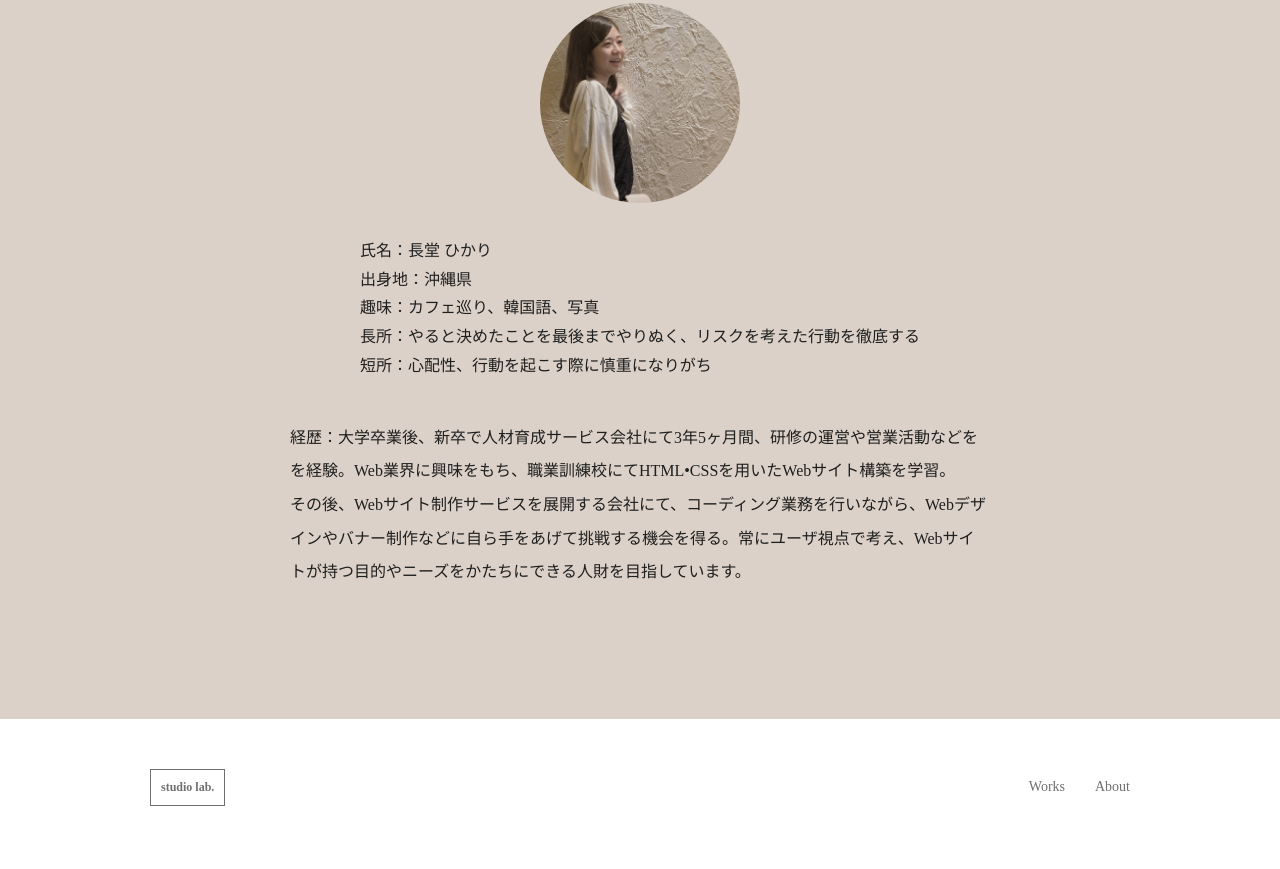
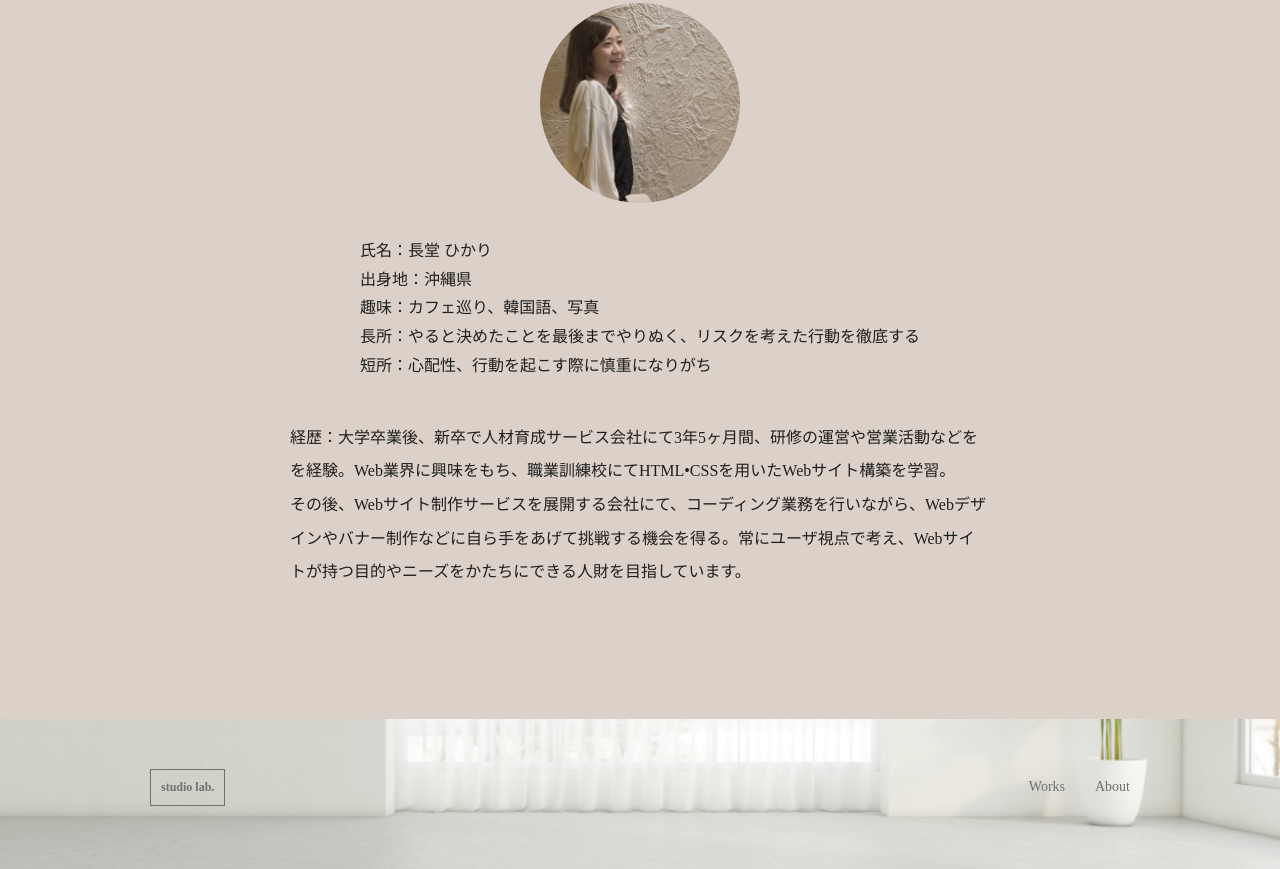
Before and after one commit to hikari-07/portfolio, a plain HTML site: page index.html in a window 1280 px wide. Shown: the part 2368-3237 px from the top of the page. Drawn offline with nearby package versions, Linux system fonts and the light colour scheme; the site is published under a folder, as on GitHub Pages, so addresses that start at the root find nothing.

Commit message:
画像、フッター修正

```diff
--- a/css/style.scss
+++ b/css/style.scss
@@ -249,7 +249,7 @@ body {
   }
 
   footer {
-    background-image: url(/images/footer-image.png);
+    background-image: url(../images/footer-image.png);
     background-repeat: no-repeat;
     background-size: cover;
     height: 150px;
```
Also changed, not shown: index.html (+1 -1 lines), css/style.css, images/1-1-1.png (deleted), images/1-1.png (deleted), images/1.png (deleted), images/2.png (deleted), images/3.png (deleted), images/4-4.png (deleted), images/4.png (deleted), 1 other file.
